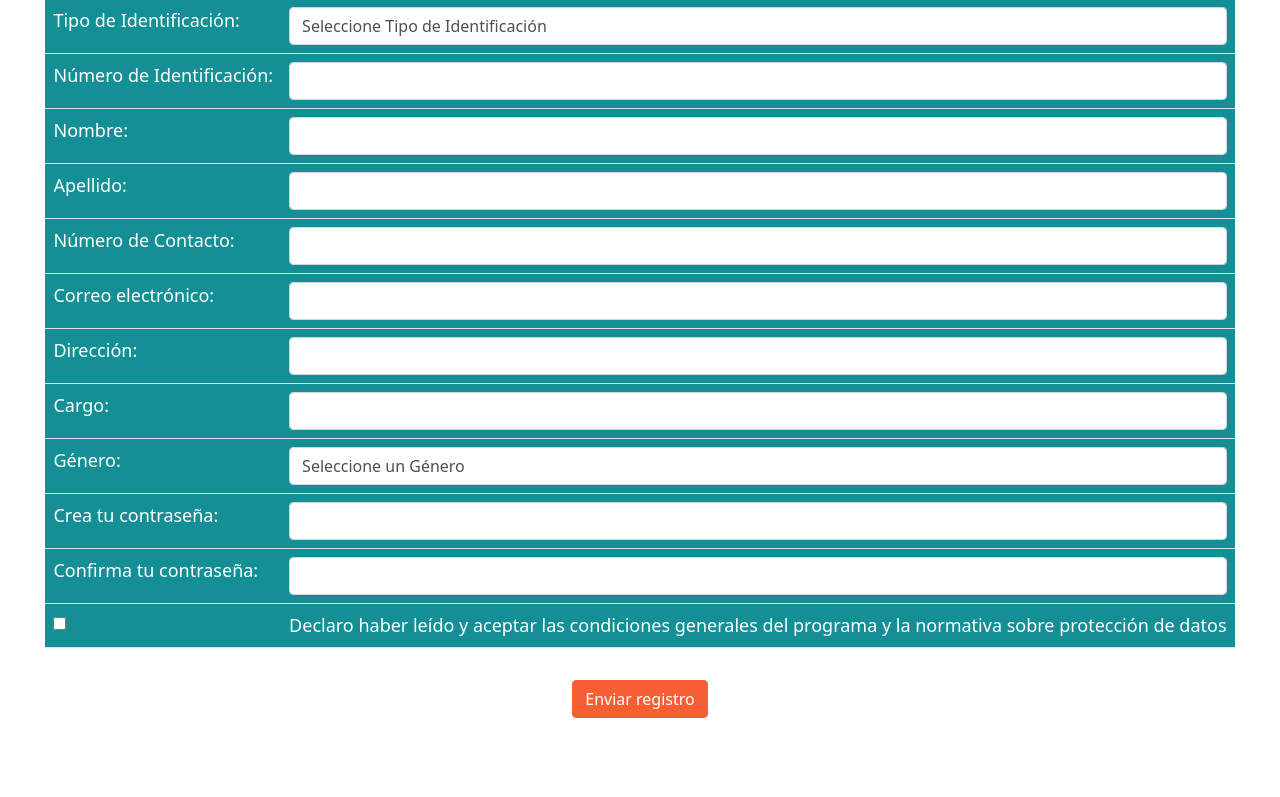
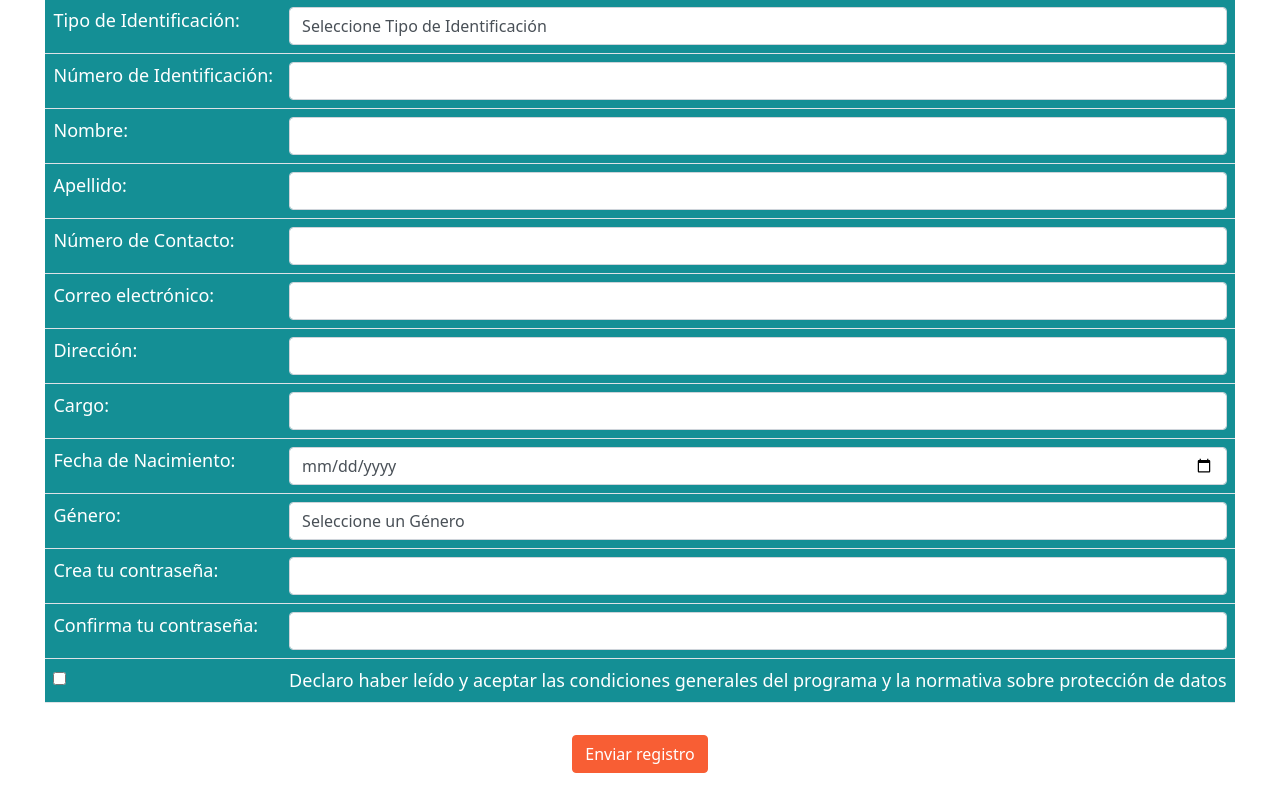
Before and after one commit to ErnestoLoperaCruz/PMensaje, a Flask app: page /RegistrarUsuario in a window 1280 px wide. Shown: the part 306-1103 px from the top of the page. Before the commit the page ends 1024 px from the top, so only its background shows below. Run offline with Flask 2, Linux system fonts and the light colour scheme; some libraries are stand-ins or nearby versions.

Commit message:
Cambios en la tabla

```diff
--- a/templates/Registro.html
+++ b/templates/Registro.html
@@ -23,14 +23,15 @@
                 <option value="PP">Pasaporte</option>
                 <option value="TI">Tarjeta de Identidad</option>
               </select></td></tr>
-            <tr><td><font size ="4", color ="#fff">Número de Identificación:</font></td><td><input id="in_ID" name="in_ID" type="text" class="form-control" required></td></tr>
+            <tr><td><font size ="4", color ="#fff">Número de Identificación:</font></td><td><input id="n_doc" name="n_doc" type="text" class="form-control" required></td></tr>
             <tr><td><font size ="4", color ="#fff">Nombre:</font></td><td><input id="txtnombregistro" name="txtnombregistro" type="text" class="form-control" required></td></tr>
             <tr><td><font size ="4", color ="#fff">Apellido:</font></td><td><input id="txtapellidoregistro" name="txtapellidoregistro" type="text" class="form-control" required></td></tr>
-            <tr><td><font size ="4", color ="#fff">Número de Contacto:</font></td><td><input id="in_ID" name="in_ID" type="text" class="form-control" required></td></tr>
+            <tr><td><font size ="4", color ="#fff">Número de Contacto:</font></td><td><input id="n_tel" name="n_tel" type="text" class="form-control" required></td></tr>
             <tr><td><font size ="4", color ="#fff">Correo electrónico:</font></td><td><input id="txtemailregistro" name="txtemailregistro" type="email" class="form-control" required></td></tr>
-            <tr><td><font size ="4", color ="#fff">Dirección:</font></td><td><input id="in_User" name="in_User" type="text" class="form-control" required></td></tr>
-            <tr><td><font size ="4", color ="#fff">Cargo:</font></td><td><input id="in_User" name="in_User" type="text" class="form-control" required></td></tr>
-            <tr><td><font size ="4", color ="#fff">Género:</font><td><select id="slc_Gender" name="slc_Gender" class="form-control">
+            <tr><td><font size ="4", color ="#fff">Dirección:</font></td><td><input id="txtdireccionregistro" name="txtdireccionregistro" type="text" class="form-control" required></td></tr>
+            <tr><td><font size ="4", color ="#fff">Cargo:</font></td><td><input id="txtcargoregistro" name="txtcargoregistro" type="text" class="form-control" required></td></tr>
+            <tr><td><font size ="4", color ="#fff">Fecha de Nacimiento:</font></td><td><input id="sl_f_nac" name="sl_f_nac" type="date" class="form-control"></td></tr>
+            <tr><td><font size ="4", color ="#fff">Género:</font><td><select id="sl_genero" name="sl_genero" class="form-control">
                 <option value="X">Seleccione un Género</option>
                 <option value="M">Masculino</option>
                 <option value="F">Femenino</option>
@@ -40,7 +41,7 @@
               <td><input id="pwrd1" name="txtpassregistro" type="password" class="form-control" required></td>
             </tr>
             <tr><td><font size ="4", color ="#fff">Confirma tu contraseña:</font></td>
-              <td><input id="pwrd2" name="txtpassregistro2" type="password" class="form-control" required></td>
+              <td><input id="txtpassregistro2" name="txtpassregistro2" type="password" class="form-control" required></td>
             </tr>
             <tr>
               <td><input id="chk_Terms" class="nav-item text-center" name="chk_Terms" type="checkbox" required><br></td>
@@ -54,8 +55,7 @@
   <p class="warnings" id="warnings"></p>
   <center><button type="submit" class="btn btn-dark" data-toggle="button">Enviar registro</button></center>
   </form>
-  <script src="{{url_for('static', filename='JS/formValidation.js')}}"> </script> <!importa el script de javascript con
-  la cual se valida la contraseña ->
+  <script src="{{url_for('static', filename='JS/formValidation.js')}}"> </script>
   <br>
 </body>
 
```
